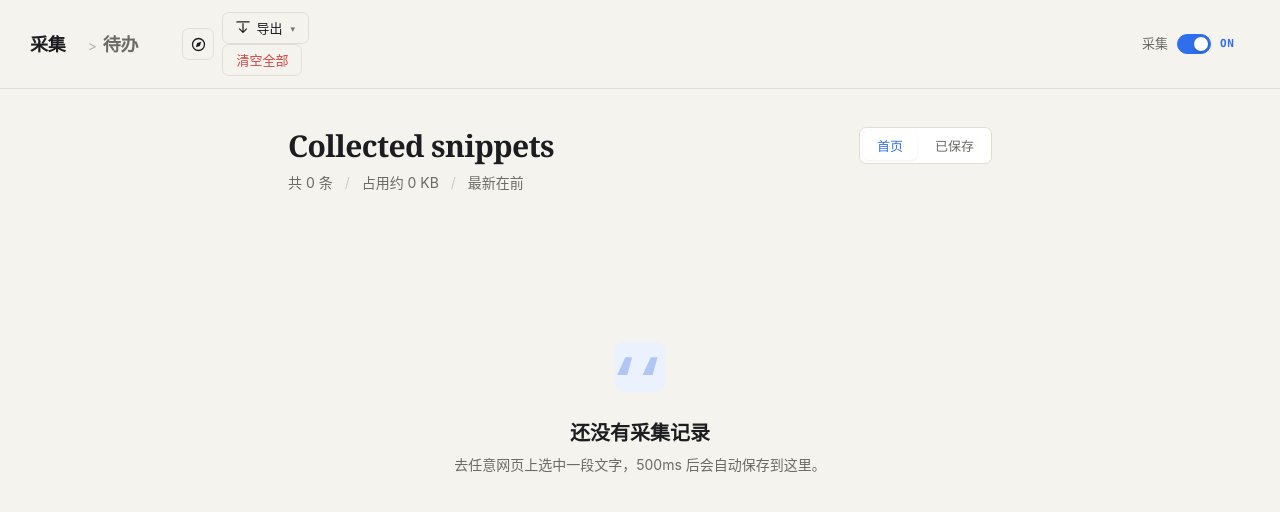
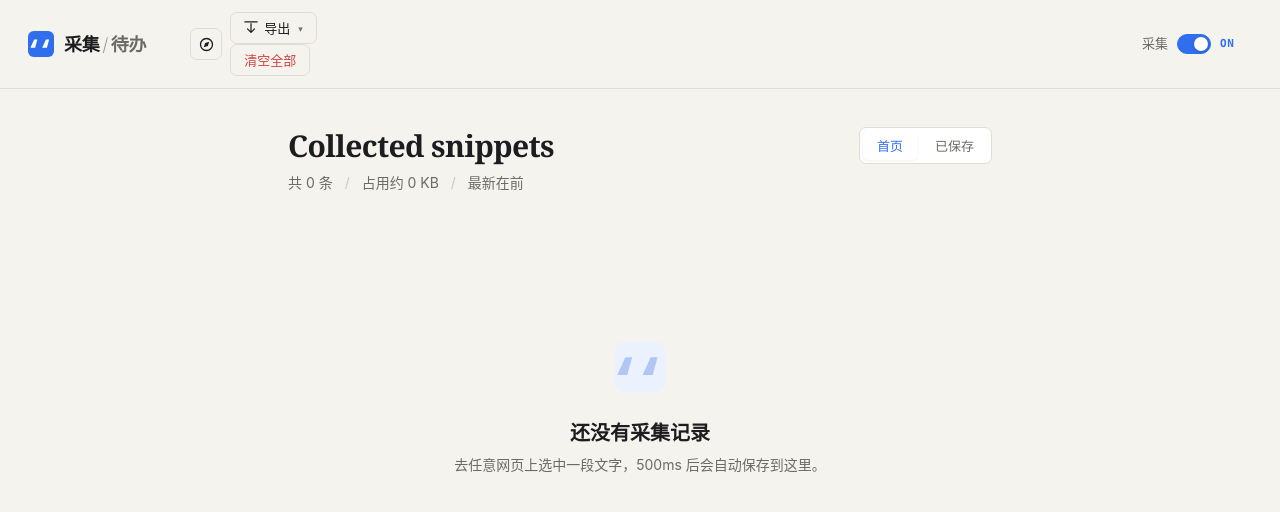
Before and after one commit to aosgu/text-collector, a browser extension: page text-collector/manager/manager.html in a window 1280 px wide. Drawn offline with Linux system fonts and the light colour scheme.

Commit message:
refactor(ui): 回退到 v0.8.1 风格导航条，「待办」替代「manager」
按用户反馈回退 brand-tabbar 设计，恢复 v0.8.1 时代的导航条形态：
  - 最左：品牌 logo + 蓝色「采集/」前缀
  - 斜杠后：可点击文字入口「待办」（替代原「manager」）
  - 整个 brand 区域无激活态、无箭头、无 Tab 视觉，纯文字导航

字号：'采集' 与 '待办' 都是 serif 18px 600，颜色略区分主次
  - '采集'：var(--text) 深色
  - '待办'：var(--text-muted) 灰色 + cursor:pointer + hover 变深
  - 斜杠 /：var(--text-dim) 弱化

行为：
  - 点击「待办」→ location.hash = '#todo' → manager.js 的 applyRouteFromHash
    切到 #view-todo 视图，置灰采集开关
  - 点击扩展图标（SW）→ 默认打开 manager.html（hash 为空 → 视为 #collect）
  - 不再额外绑 '采集' 文本的 click 入口（按用户决定保持 v0.8.1 形态）

改动：
  - manager.html：brand 区域恢复为 .brand > .brand-mark + .brand-name
    (内含 采集 + brand-sep + <a class='brand-sub' id='brand-todo-link'>待办</a>)
  - manager.css：删除 .brand-tabbar/.brand-tab 系列；恢复 .brand/.brand-mark/
    .brand-name/.brand-sep；.brand-sub 改为 serif 18px 600（与采集一致）
  - manager.js：applyRouteFromHash 移除 data-arrow/active/tabIndex 等 Tab 化逻辑
  - todo.js：init 移除 #tab-collect/#tab-todo/#brand-tabbar 引用（已不存在）

测试：100/100 仍通过。

Co-authored-by: arena-agent <297053741+arena-agent@users.noreply.github.com>

```diff
--- a/text-collector/manager/manager.css
+++ b/text-collector/manager/manager.css
@@ -109,53 +109,51 @@ body {
   letter-spacing: 0;
 }
 
-/* 主视图入口：采集 / 待办
-   - 沿用原 brand-name 的衬线 18px 600（与「采集」原本字号一致）
-   - 激活项无前缀箭头；非激活项前加 > 或 < 提示可跳方向
-   - 例：采集 tab → `采集  >  待办`；待办 tab → `采集  <  待办` */
-.brand-tabbar {
-  display: inline-flex;
+/* 品牌：图标 + 「采集 / 待办」
+   - 两者字号、字体、字重一致（serif 18px 600，色 var(--text)）
+   - 斜杠分隔符降低视觉权重
+   - 「待办」是可点击的文字入口：点击切到 #todo 视图
+   - 整组无激活态、无箭头——只是入口文字 */
+.brand {
+  display: flex;
   align-items: center;
-  gap: 0;
+  gap: 10px;
   margin-right: 12px;
 }
-.brand-tab {
-  background: transparent;
-  border: none;
-  padding: 4px 2px;
+.brand-mark {
+  width: 26px;
+  height: 26px;
+  flex-shrink: 0;
+}
+.brand-name {
   font-family: var(--serif);
   font-size: 18px;
   font-weight: 600;
   letter-spacing: -0.01em;
+  color: var(--text);
   line-height: 1;
-  color: var(--text-muted);  /* 非激活态：灰色（沿用原 brand-sub 灰） */
+}
+.brand-sep {
+  color: var(--text-dim);
+  font-weight: 400;
+  margin: 0 3px;
+}
+/* 「待办」入口：与「采集」同字体同大小同字重，仅颜色略弱以区分主次 */
+.brand-sub {
+  font-family: var(--serif);
+  font-size: 18px;
+  font-weight: 600;
+  color: var(--text-muted);
+  text-decoration: none;
   cursor: pointer;
   transition: color .15s ease;
-  position: relative;
-  user-select: none;
+  letter-spacing: -0.01em;
 }
-.brand-tab + .brand-tab { margin-left: 18px; }
-.brand-tab.active {
-  color: var(--text);  /* 激活态：深色（沿用原 brand-name 主色） */
-  cursor: default;
+.brand-sub:hover {
+  color: var(--text);
+  text-decoration: none;
 }
-.brand-tab.active::before,
-.brand-tab.active::after { content: none; }
-/* 非激活项前的箭头（> 或 <）由 JS 写入 data-arrow 属性控制 */
-.brand-tab[data-arrow]::before {
-  content: attr(data-arrow);
-  display: inline-block;
-  margin-right: 6px;
-  color: var(--text-dim);
-  font-family: var(--sans);
-  font-weight: 400;
-  font-size: 14px;
-  opacity: 0.7;
-}
-.brand-tab:hover:not(.active) {
-  color: var(--text);
-}
-.brand-tab:focus-visible {
+.brand-sub:focus-visible {
   outline: 2px solid var(--blue);
   outline-offset: 3px;
   border-radius: 3px;
@@ -848,7 +846,8 @@ body {
   .toolbar-left, .toolbar-right {
     justify-content: center;
   }
-  .brand-tabbar { margin-right: 0; }
+  .brand { margin-right: 4px; }
+  .brand-sub { font-size: 15px; }  /* 窄屏稍小，避免溢出 */
   .toolbar-count { display: none; }
   /* 窄屏：面板改为顶部全宽覆盖，栏目换行平铺 */
   .nav-panel {
--- a/text-collector/manager/manager.html
+++ b/text-collector/manager/manager.html
@@ -13,16 +13,17 @@
   <!-- 顶部工具栏 -->
   <header class="toolbar">
     <div class="toolbar-left">
-      <!-- 主视图入口：采集 / 待办。两个 Tab 字号同大（沿用原 brand-name serif 18px）；
-           激活项无前缀箭头，非激活项前加 > 或 < 暗示可跳方向。
-           例：采集 tab 时 `采集  >  待办`；待办 tab 时 `采集  <  待办`。 -->
-      <div class="brand-tabbar" id="brand-tabbar" role="tablist" aria-label="主视图切换">
-        <button id="tab-collect" class="brand-tab" role="tab"
-                aria-selected="true" aria-controls="view-collect" tabindex="0">采集</button>
-        <button id="tab-todo" class="brand-tab" role="tab"
-                aria-selected="false" aria-controls="view-todo" tabindex="-1">待办</button>
+      <div class="brand">
+        <svg class="brand-mark" viewBox="0 0 24 24" aria-hidden="true">
+          <rect x="0" y="0" width="24" height="24" rx="5.2" fill="#2f6fed"/>
+          <g fill="#ffffff">
+            <path transform="translate(2.25 7.31) scale(0.0862)" d="M 40 6 L 74 6 L 50 94 L 0 94 Z"/>
+            <path transform="translate(13.13 7.31) scale(0.0862)" d="M 40 6 L 74 6 L 50 94 L 0 94 Z"/>
+          </g>
+        </svg>
+        <span class="brand-name">采集<span class="brand-sep">/</span><a href="#todo" class="brand-sub" id="brand-todo-link">待办</a></span>
+        <span id="toolbar-count" class="toolbar-count" aria-live="polite"></span>
       </div>
-      <span id="toolbar-count" class="toolbar-count" aria-live="polite"></span>
       <!-- 网站导航：hover 展开快捷方式面板（数据来自 config/nav.json，无配置时整体隐藏） -->
       <div class="nav hidden" id="nav-root">
         <button id="btn-nav" class="btn btn-nav" aria-label="网站导航"
--- a/text-collector/manager/manager.js
+++ b/text-collector/manager/manager.js
@@ -320,34 +320,11 @@ function setCollectExtrasVisible(visible) {
 function applyRouteFromHash() {
   const h = (location.hash || '').replace(/^#/, '');
   const isTodo = h.indexOf('todo') === 0;
-  const tabCollect = document.getElementById('tab-collect');
-  const tabTodo = document.getElementById('tab-todo');
   const viewCollect = document.getElementById('view-collect');
   const viewTodo = document.getElementById('view-todo');
   const collectToggle = document.getElementById('collect-toggle');
   const toolbarCount = document.getElementById('toolbar-count');
 
-  if (tabCollect) {
-    tabCollect.classList.toggle('active', !isTodo);
-    tabCollect.setAttribute('aria-selected', isTodo ? 'false' : 'true');
-    tabCollect.tabIndex = isTodo ? -1 : 0;
-  }
-  if (tabTodo) {
-    tabTodo.classList.toggle('active', isTodo);
-    tabTodo.setAttribute('aria-selected', isTodo ? 'true' : 'false');
-    tabTodo.tabIndex = isTodo ? 0 : -1;
-  }
-  // 入口箭头：采集 tab 时在「待办」前加 >；待办 tab 时在「采集」前加 <
-  // （激活项不带箭头，激活项文本本身已表明当前位置）
-  if (tabCollect && tabTodo) {
-    if (isTodo) {
-      tabCollect.setAttribute('data-arrow', '<');
-      tabTodo.removeAttribute('data-arrow');
-    } else {
-      tabCollect.removeAttribute('data-arrow');
-      tabTodo.setAttribute('data-arrow', '>');
-    }
-  }
   if (viewCollect) viewCollect.classList.toggle('hidden', isTodo);
   if (viewTodo) viewTodo.classList.toggle('hidden', !isTodo);
   if (collectToggle) {
--- a/text-collector/manager/todo.js
+++ b/text-collector/manager/todo.js
@@ -1012,36 +1012,11 @@
     // 首启惰性创建「今日待办」
     try { await window.TodoStorage.getOrCreateTodayList(); } catch (_) {}
 
-    // 绑定顶 Tab 按钮（在 manager.js 里以 .brand-tab / #brand-tabbar 形式存在）
-    const tCollect = $('tab-collect');
-    const tTodo = $('tab-todo');
-    if (tCollect) tCollect.addEventListener('click', () => {
-      location.hash = '#collect';
-    });
-    if (tTodo) tTodo.addEventListener('click', () => {
-      location.hash = '#todo';
-    });
-
-    // 键盘：在顶 Tab 上左右切换
-    const tabbar = $('brand-tabbar');
-    if (tabbar) {
-      tabbar.addEventListener('keydown', (e) => {
-        if (e.key === 'ArrowRight' || e.key === 'ArrowLeft') {
-          e.preventDefault();
-          if (e.key === 'ArrowRight') {
-            if (tTodo) {
-              tTodo.focus();
-              location.hash = '#todo';
-            }
-          } else {
-            if (tCollect) {
-              tCollect.focus();
-              location.hash = '#collect';
-            }
-          }
-        }
-      });
-    }
+    // 顶视图切换入口由 manager.html 自身处理：
+    //   - 「采集」是 brand-name 纯文字（与原 v0.8.1 形态一致）
+    //   - 「待办」是 <a href="#todo">，点击触发 hashchange → applyRouteFromHash
+    //   - 「采集」入口（回到采集）由 SW 重新触发或浏览器后退；按用户决定不做
+    //     额外的"采集"文本可点（避免在 brand 区出现意料之外的 click 处理）。
 
     // 侧边栏：新建清单
     const newBtn = $('todo-new-list-btn');
```
